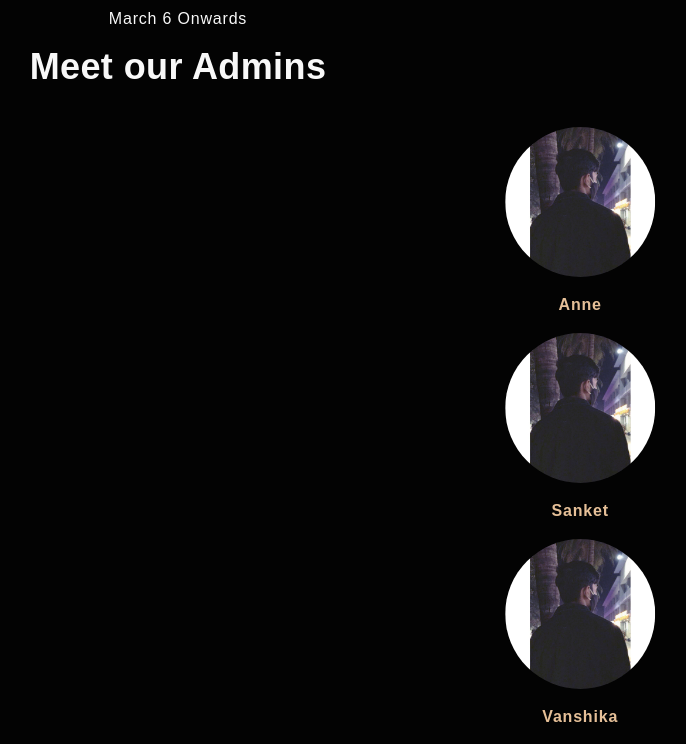
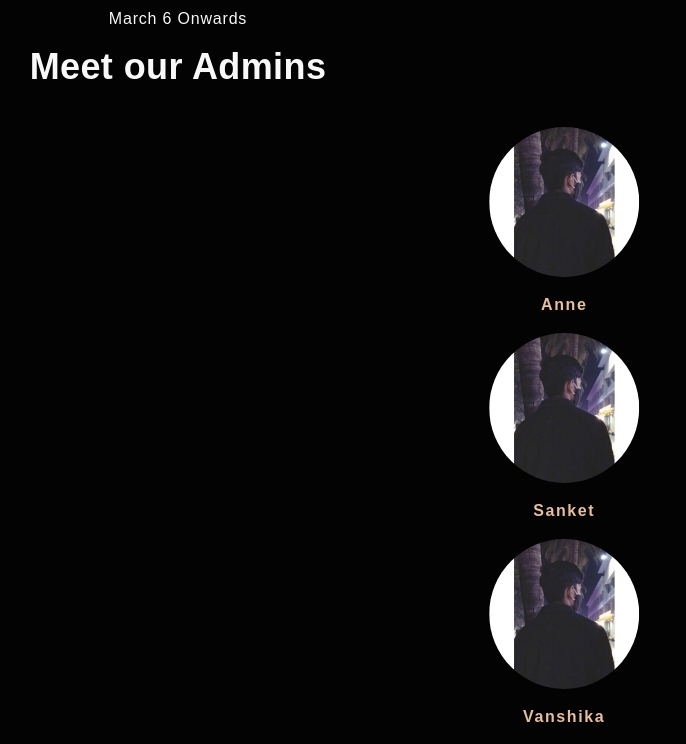
Before and after one commit to MrunalVaidya0715/sparx-website, a Next.js app in the folder sparx-web-app/: page / in a window 1280 px wide. Shown: the part 661-1405 px from the top of the page, without its empty margins (462-1148 px from the left). Built offline with nearby package versions, Linux system fonts and the light colour scheme.

Commit message:
Changed mx-1 in Admins

```diff
--- a/sparx-web-app/components/Admins.jsx
+++ b/sparx-web-app/components/Admins.jsx
@@ -10,9 +10,9 @@ const Admins = () => {
                     return (
                         <>
                             <div className='flex flex-col gap-4 justify-between p-2 items-center w-full'>
-                                <Image className=' object-cover mx-5 object-center rounded-full' src={admin.imgSrc} alt="/" width={150} height={550} />
+                                <Image className=' object-cover mx-1 object-center rounded-full' src={admin.imgSrc} alt="/" width={150} height={550} />
                                 <div>
-                                    <p className=' text-[#e6c098] font-semibold tracking-wider'>{admin.name}</p>
+                                    <p className=' text-[#e6c098] font-semibold tracking-widest'>{admin.name}</p>
                                 </div>
 
                             </div>
```
